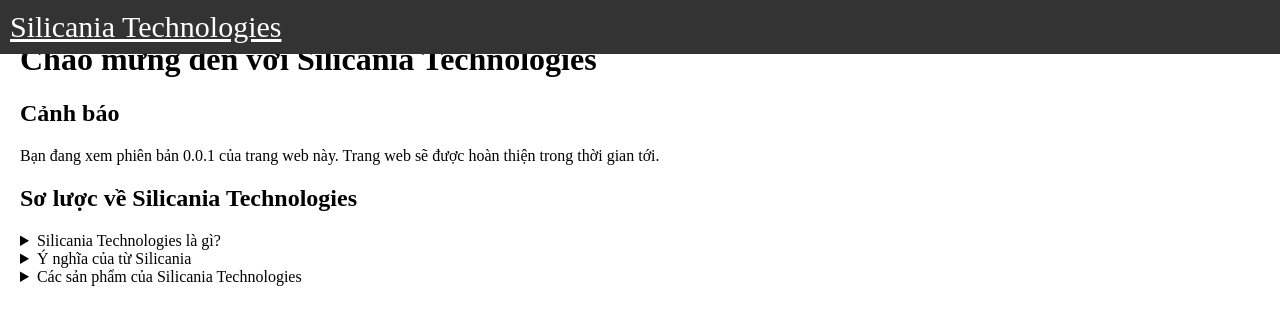
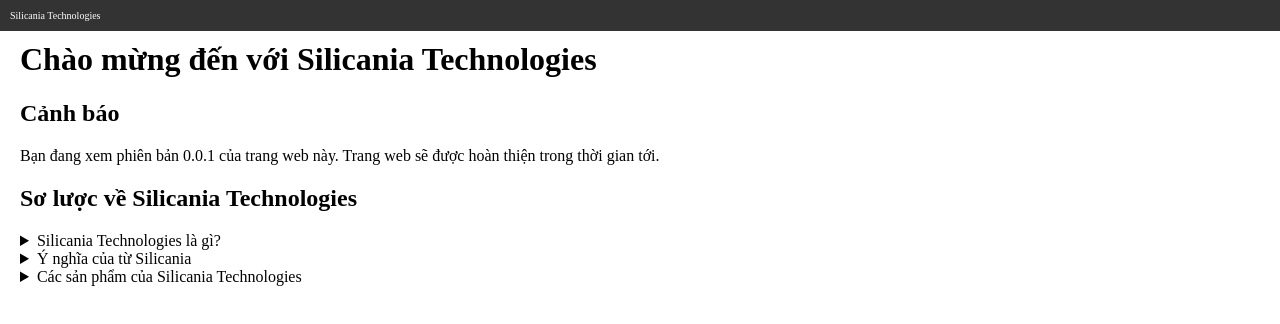
Before and after one commit to Limorina/silicania, a plain HTML site: page index.html in a window 1280 px wide. Drawn offline with Linux system fonts and the light colour scheme.

Commit message:
Update styles.css

```diff
--- a/styles.css
+++ b/styles.css
@@ -7,11 +7,12 @@
     background-color: #333;
     color: #fff;
     text-align: left;
-    font-size: 30px;
+    font-size: 10px;
     padding: 10px;
 }
 a {
     color: #fff;
+    text-decoration: none;
 }
 
 .sticky {
```
